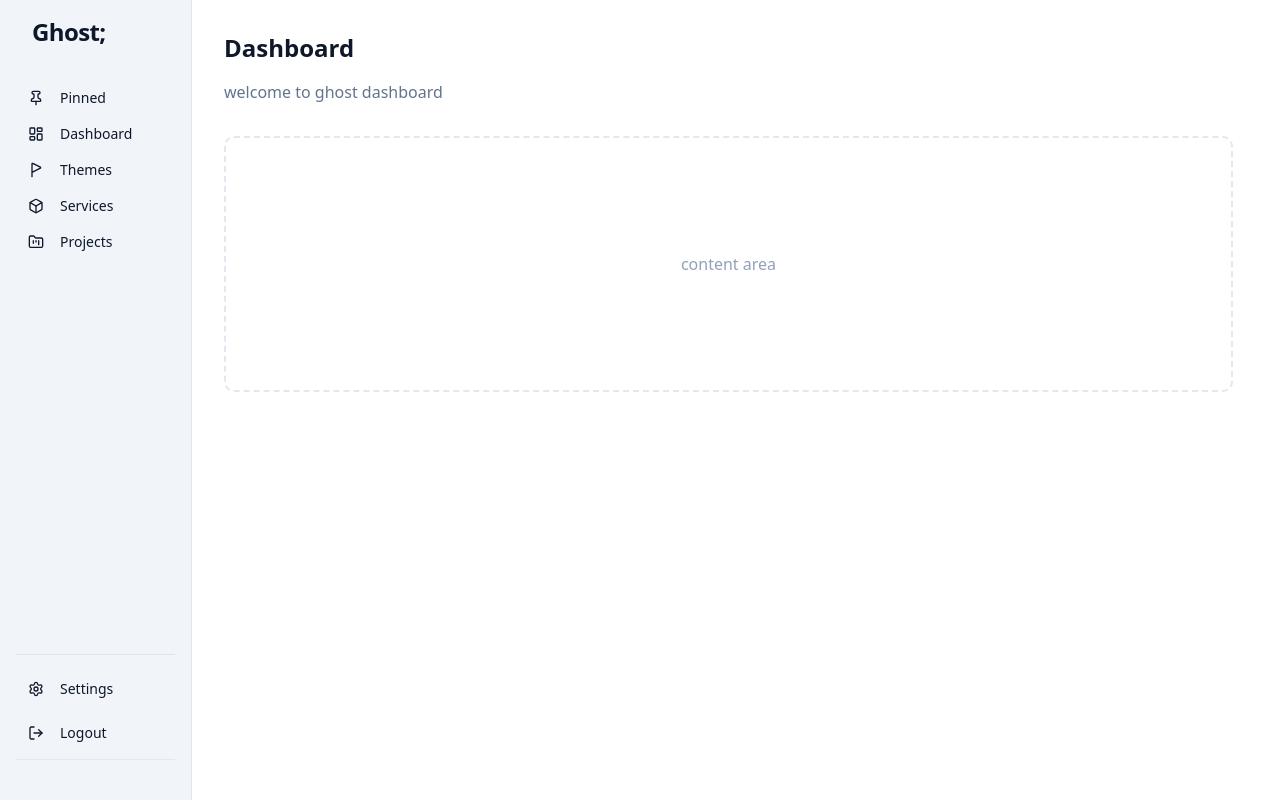
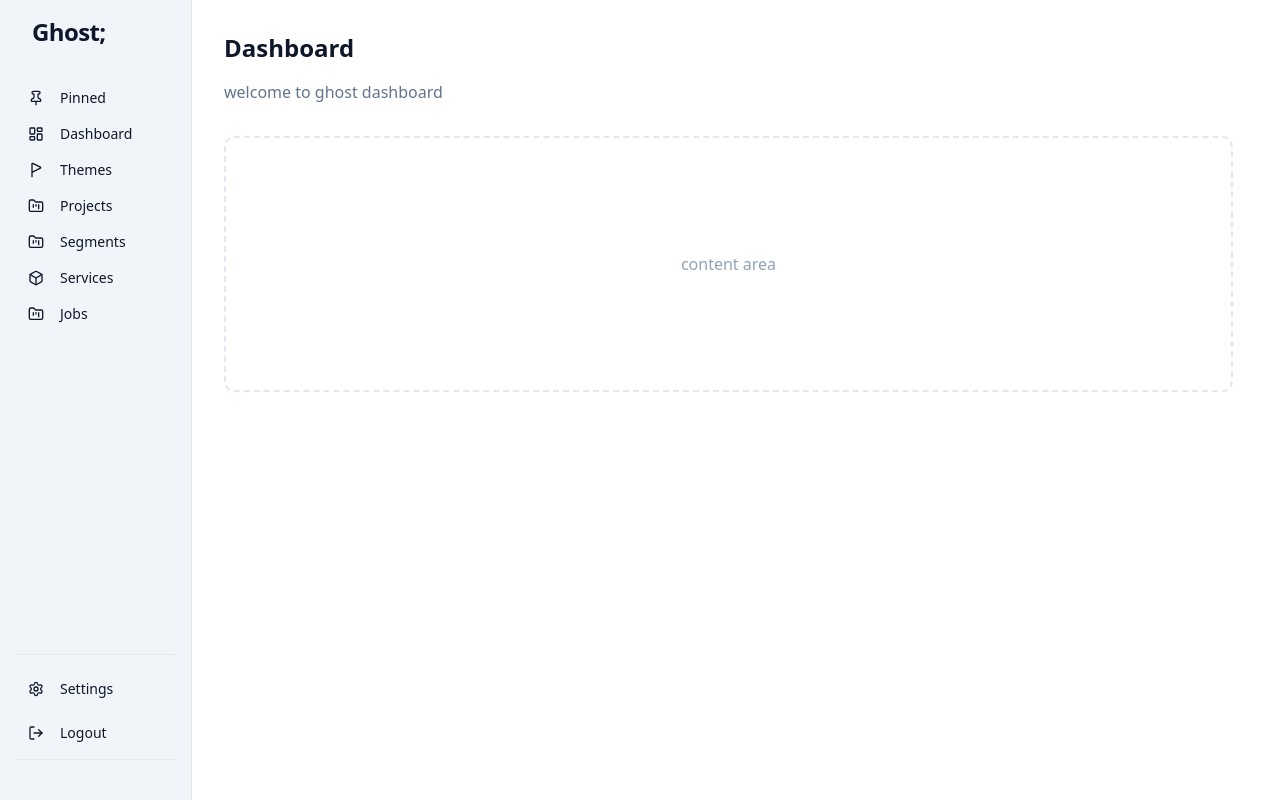
Before and after one commit to rnapyzz/pjt_ghost, a React app in the folder frontend/: page / in a window 1280 px wide. Built offline with nearby package versions, Linux system fonts and the light colour scheme; no server answers; sample sign-in values are in the browser's storage; the HTML template or start-up script is replaced by a standard one.

Commit message:
feat:project,jobの型を定義

```diff
--- a/frontend/src/App.tsx
+++ b/frontend/src/App.tsx
@@ -16,8 +16,10 @@ function App() {
           <Route element={<DashboardLayout />}>
             <Route path="/" element={<Home />} />
             <Route path="/themes" element={<Themes />} />
+            <Route path="/projects" element={<p>This is a projects page.</p>} />
+            <Route path="/segments" element={<p>This is a segments page.</p>} />
             <Route path="/services" element={<Services />} />
-            <Route path="/projects" element={<p>This is a projects page.</p>} />
+            <Route path="/jobs" element={<p>This is a jobs page.</p>} />
             <Route path="/settings" element={<></>} />
           </Route>
         </Route>
--- a/frontend/src/components/ui/layout/DashboardLayout.tsx
+++ b/frontend/src/components/ui/layout/DashboardLayout.tsx
@@ -54,6 +54,20 @@ export function DashboardLayout() {
               Themes
             </Link>
           </Button>
+          {/* projects */}
+          <Button variant="ghost" className="w-full justify-start" asChild>
+            <Link to="/projects">
+              <FolderKanban className="mr-2 h-4 w-4" />
+              Projects
+            </Link>
+          </Button>
+          {/* segments */}
+          <Button variant="ghost" className="w-full justify-start" asChild>
+            <Link to="/segments">
+              <FolderKanban className="mr-2 h-4 w-4" />
+              Segments
+            </Link>
+          </Button>
           {/* services */}
           <Button variant="ghost" className="w-full justify-start" asChild>
             <Link to="/services">
@@ -61,11 +75,11 @@ export function DashboardLayout() {
               Services
             </Link>
           </Button>
-          {/* projects */}
+          {/* jobs */}
           <Button variant="ghost" className="w-full justify-start" asChild>
-            <Link to="/projects">
+            <Link to="/jobs">
               <FolderKanban className="mr-2 h-4 w-4" />
-              Projects
+              Jobs
             </Link>
           </Button>
         </nav>
--- /dev/null
+++ b/frontend/src/features/jobs/types/index.ts
@@ -0,0 +1,24 @@
+export type Job = {
+  id: string;
+  service_id: string;
+  project_id?: string;
+  theme_id?: string;
+  title: string;
+  description?: string;
+  status: string;
+  owner_id?: string;
+  created_by?: string;
+  updated_by?: string;
+  created_at: string;
+  updated_at: string;
+};
+
+export type CreateJobPayload = {
+  service_id: string;
+  project_id?: string;
+  theme_id?: string;
+  title: string;
+  description?: string;
+  status?: string;
+  owner_id?: string;
+};
--- /dev/null
+++ b/frontend/src/features/projects/types/index.ts
@@ -0,0 +1,36 @@
+import type { JsonObject } from "@/types";
+
+export const ProjectType = {
+  Normal: "Normal",
+  Agile: "Agile",
+  Maintenance: "Maintenance",
+  RandD: "RandD",
+  Operation: "Operation",
+  Stock: "Stock",
+} as const;
+
+export type ProjectType = (typeof ProjectType)[keyof typeof ProjectType];
+
+export type Project = {
+  id: string;
+  theme_id?: string;
+  name: string;
+  description?: string;
+  project_type: ProjectType | string;
+  attributes: JsonObject;
+  is_active: boolean;
+  owner_id?: string;
+  created_by?: string;
+  updated_by?: string;
+  created_at: string;
+  updated_at: string;
+};
+
+export type CreateProjectPayload = {
+  theme_id?: string;
+  name: string;
+  description?: string;
+  type: ProjectType;
+  attributes?: JsonObject;
+  owner_id?: string;
+};
--- /dev/null
+++ b/frontend/src/features/segments/types/index.ts
@@ -0,0 +1,23 @@
+export type SegmentUiConfig = {
+  icon?: string;
+  color_theme?: string;
+};
+
+export type Segment = {
+  id: string;
+  slug: string;
+  name: string;
+  description?: string;
+  ui_config: SegmentUiConfig;
+  created_by?: string;
+  updated_by?: string;
+  created_at: string;
+  updated_at: string;
+};
+
+export type CreateSegmentPayload = {
+  slug: string;
+  name: string;
+  description?: string;
+  ui_config?: SegmentUiConfig;
+};
--- a/frontend/src/features/services/hooks/useServices.ts
+++ b/frontend/src/features/services/hooks/useServices.ts
@@ -1,6 +1,6 @@
 import { api } from "@/lib/api";
 import { useMutation, useQuery, useQueryClient } from "@tanstack/react-query";
-import type { CreateServiceInput, Service } from "../types";
+import type { CreateServicePayload, Service } from "../types";
 
 // 一覧取得
 export function useServices() {
@@ -18,7 +18,7 @@ export function useCreateService(onSuccess?: () => void) {
   const queryClient = useQueryClient();
 
   return useMutation({
-    mutationFn: async (input: CreateServiceInput) => {
+    mutationFn: async (input: CreateServicePayload) => {
       const { data } = await api.post<Service>("/services", input);
       return data;
     },
--- a/frontend/src/features/services/types.ts
+++ b/frontend/src/features/services/types/index.ts
@@ -3,6 +3,7 @@ export type Service = {
   slug: string;
   name: string;
   owner_id?: string;
+  segment_id: string;
 
   created_by?: string;
   updated_by?: string;
@@ -10,7 +11,9 @@ export type Service = {
   updated_at: string;
 };
 
-export type CreateServiceInput = {
+export type CreateServicePayload = {
   name: string;
   slug?: string;
+  owner_id?: string;
+  segment_id: string;
 };
--- a/frontend/src/features/themes/hooks/useThemes.ts
+++ b/frontend/src/features/themes/hooks/useThemes.ts
@@ -1,6 +1,6 @@
 import { api } from "@/lib/api";
 import { useMutation, useQuery, useQueryClient } from "@tanstack/react-query";
-import type { CreateThemeInput, Theme } from "../types";
+import type { CreateThemePayload, Theme } from "../types";
 
 // 一覧取得フック
 export function useThemes() {
@@ -18,7 +18,7 @@ export function useCreateTheme(onSuccess?: () => void) {
   const queryClient = useQueryClient();
 
   return useMutation({
-    mutationFn: async (input: CreateThemeInput) => {
+    mutationFn: async (input: CreateThemePayload) => {
       const { data } = await api.post<Theme>("/themes", input);
       return data;
     },
--- a/frontend/src/features/themes/types.ts
+++ b/frontend/src/features/themes/types/index.ts
@@ -3,6 +3,7 @@ export type Theme = {
   title: string;
   description?: string;
   is_active: boolean;
+  segment_id?: string;
 
   created_by?: string;
   updated_by?: string;
@@ -10,7 +11,8 @@ export type Theme = {
   updated_at: string;
 };
 
-export type CreateThemeInput = {
+export type CreateThemePayload = {
   title: string;
   description?: string;
+  segment_id?: string;
 };
--- a/frontend/src/pages/Services.tsx
+++ b/frontend/src/pages/Services.tsx
@@ -63,7 +63,7 @@ export function Services() {
           <Search className="absolute left-3 top-1/2 h-4 w-4 -translate-y-1/2 text-slate-400" />
           <input
             type="text"
-            placeholder=""
+            placeholder="Search Services ..."
             value={searchQuery}
             onChange={(e) => setSearchQuery(e.target.value)}
             className="w-full rounded-md border border-slate-200 pl-9 pr-4 py-2 text-sm
--- /dev/null
+++ b/frontend/src/types/index.ts
@@ -0,0 +1,6 @@
+export type JsonPrimitive = string | number | boolean | null;
+export type JsonValue =
+  | JsonPrimitive
+  | JsonValue[]
+  | { [key: string]: JsonValue };
+export type JsonObject = { [key: string]: JsonValue };
```
